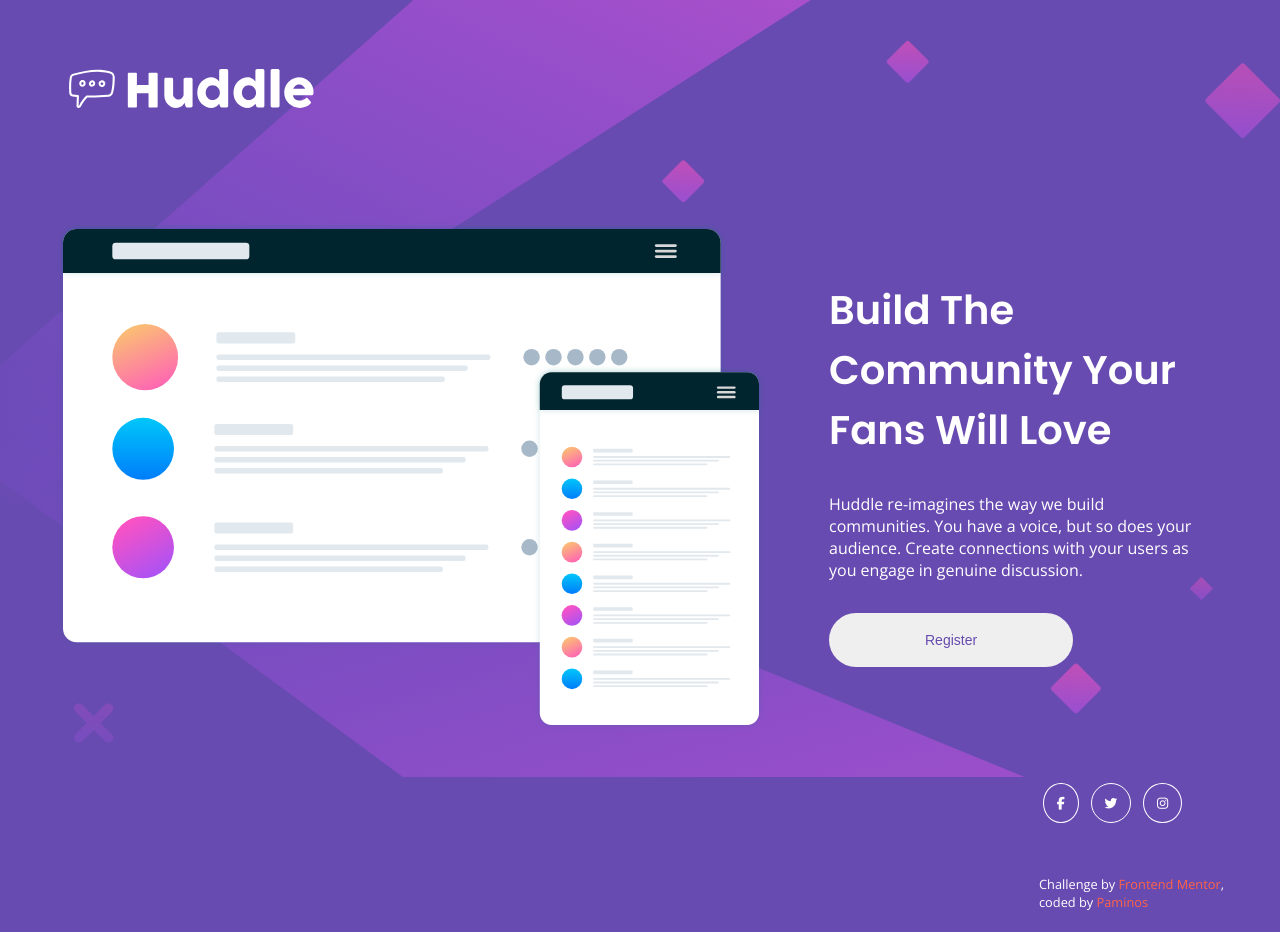
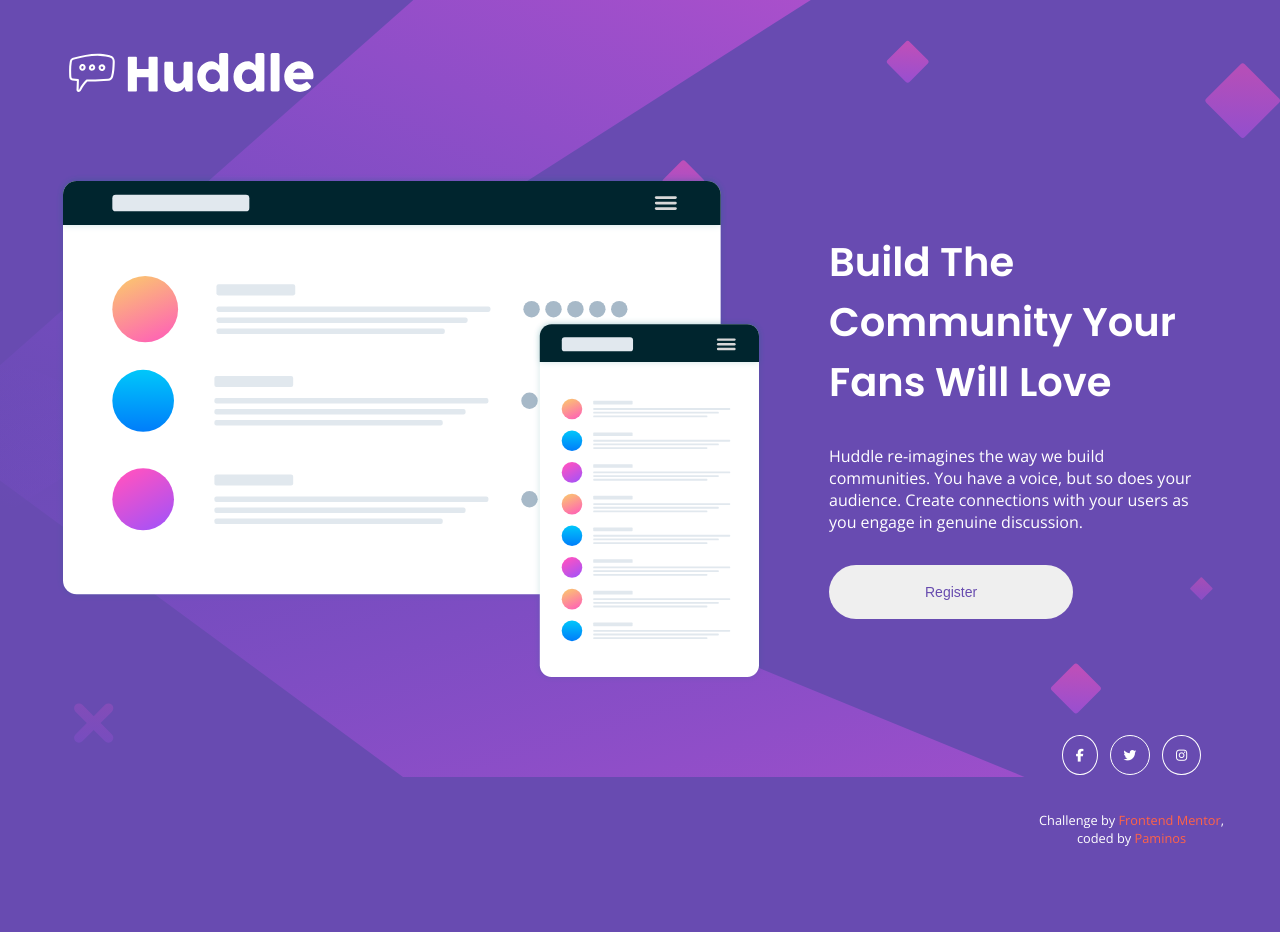
Before and after one commit to epalex/landing-page-project, a plain HTML site: page index.html in a window 1280 px wide. After the commit the page ends 900 px from the top, so only its background shows below. Drawn offline with nearby package versions, Linux system fonts and the light colour scheme.

Commit message:
Project ready

```diff
--- a/style.css
+++ b/style.css
@@ -4,14 +4,20 @@
     background-repeat: no-repeat;
     background-size: contain;
     background-color: #684BB1;
-    text-align: center;
     font-family: 'Open Sans', sans-serif;
     font-weight: 400;
 }
 
+.container {
+    display: flex;
+    flex-direction: column;
+    align-items: flex-start;
+    margin-left: 3rem;
+}
+
 header {
-    margin-top: 3rem;
-    margin-bottom: 6rem;
+    margin-top: 2rem;
+    margin-bottom: 4rem;
 }
 
 main {
@@ -26,7 +32,13 @@
 
 .community {
     max-width: 300px;
-    margin: 6rem auto 4rem auto;
+    margin: 4rem auto;
+    text-align: center;
+}
+
+footer {
+    margin: 2rem auto;
+    text-align: center;
 }
 
 .register-btn {
@@ -59,15 +71,15 @@
     border: 1px solid hsl(300, 69%, 71%);
 }
 
-footer p {
-    margin-top: 3rem;
-    font-size: 0.8rem;
-    color: white;
-}
-
 a {
     text-decoration: none;
     color: tomato;
+}
+
+footer p {
+    margin-top: 2rem;
+    font-size: 0.8rem;
+    color: white;
 }
 
 
@@ -75,20 +87,10 @@
 
     body {
         background-image: url(./images/bg-desktop.svg);
-        text-align: left;
     }
 
-    .container {
-        display: flex;
-        flex-direction: column;
-        align-items: flex-start;
-        margin-left: 3rem;
-    }
-
-    footer {
-        margin-top: 3rem;
-        margin-right: 3rem;
-        align-self: flex-end;
+    h1 {
+        font-size: 2.5rem;
     }
 
     main {
@@ -99,10 +101,13 @@
     .community {
         margin: 1.5rem 4rem 4rem 4rem;
         max-width: 450px;
+        text-align: left;
     }
 
-    h1 {
-        font-size: 2.5rem;
+    footer {
+        margin-top: 3rem;
+        margin-right: 3rem;
+        align-self: flex-end;
     }
 
 }
```
Also changed, not shown: index.html (+2 -2 lines), 1 other file.
